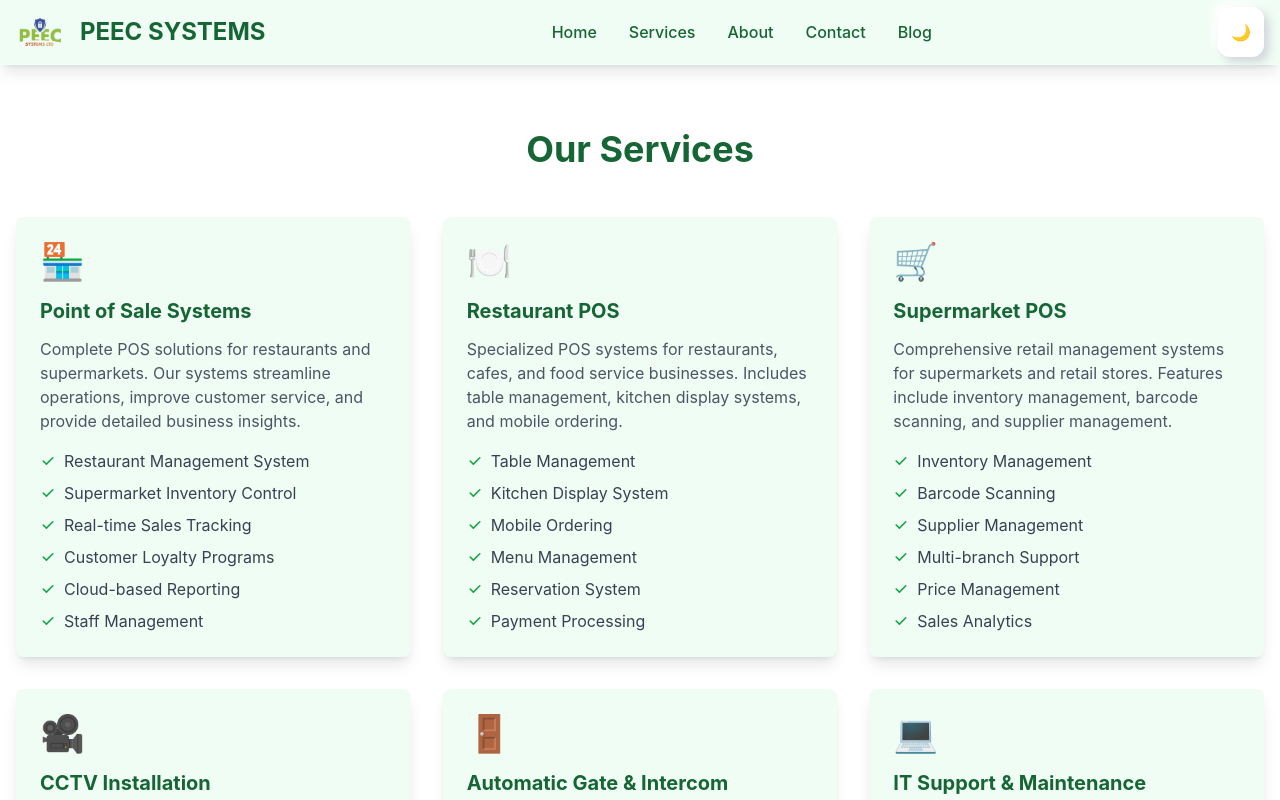
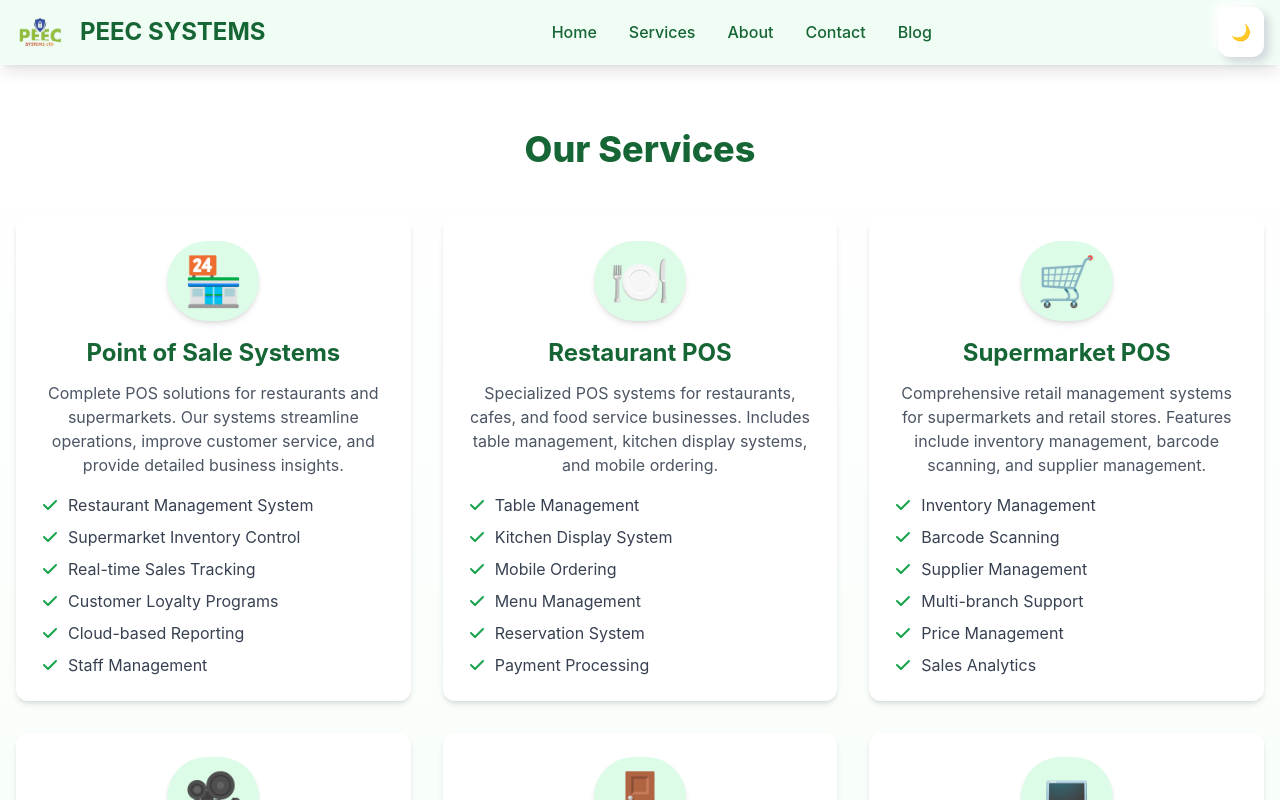
Before and after one commit to Vaniahchristian/peec, a React (Vite) app in the folder peec/: page /services in a window 1280 px wide. Shown: the top 800 px of the page. Built offline with nearby package versions, Linux system fonts and the light colour scheme.

Commit message:
new service

```diff
--- a/peec/src/pages/Services.jsx
+++ b/peec/src/pages/Services.jsx
@@ -119,66 +119,55 @@ const services = [
 
 const Services = () => {
   return (
-    <div className="bg-white dark:bg-gray-900 flex-grow w-full">
-      <div className="w-full px-4 py-16">
+    <div className="bg-gradient-to-b from-white to-green-50 dark:from-gray-800 dark:to-gray-900 py-16 flex-grow w-full">
+      <div className="w-full px-4">
         <motion.div
           initial={{ opacity: 0, y: 20 }}
           animate={{ opacity: 1, y: 0 }}
           transition={{ duration: 0.5 }}
         >
-          <h1 className="text-4xl font-bold text-center text-green-800 dark:text-green-400 mb-12">Our Services</h1>
+          {/* Section Header */}
+          <h1 className="text-4xl font-extrabold text-center text-green-800 dark:text-green-400 mb-12">
+            Our Services
+          </h1>
 
-          {/* Featured Service */}
-          {/* <div className="mb-16">
-            <div className="bg-green-50 dark:bg-gray-800 rounded-lg p-8 shadow-xl">
-              <h2 className="text-3xl font-bold text-green-800 dark:text-green-400 mb-4">
-                Complete POS Solutions
-              </h2>
-              <p className="text-xl text-gray-600 dark:text-gray-300 mb-6">
-                Transform your business with our state-of-the-art Point of Sale systems,
-                specifically designed for restaurants and supermarkets. Get everything you
-                need to streamline operations and boost your business growth.
-              </p>
-              <div className="grid md:grid-cols-2 gap-4">
-                <div className="bg-white dark:bg-gray-700 p-4 rounded-lg">
-                  <h3 className="text-xl font-bold text-green-800 dark:text-green-400 mb-2">For Restaurants</h3>
-                  <ul className="space-y-2 text-gray-600 dark:text-gray-300">
-                    <li className="flex items-center">✓ Table Management</li>
-                    <li className="flex items-center">✓ Kitchen Display Systems</li>
-                    <li className="flex items-center">✓ Mobile Ordering</li>
-                  </ul>
-                </div>
-                <div className="bg-white dark:bg-gray-700 p-4 rounded-lg">
-                  <h3 className="text-xl font-bold text-green-800 dark:text-green-400 mb-2">For Supermarkets</h3>
-                  <ul className="space-y-2 text-gray-600 dark:text-gray-300">
-                    <li className="flex items-center">✓ Inventory Control</li>
-                    <li className="flex items-center">✓ Barcode Integration</li>
-                    <li className="flex items-center">✓ Multi-branch Management</li>
-                  </ul>
-                </div>
-              </div>
-            </div>
-          </div>
-          */}
-
-          {/* All Services Grid */}
-          <div className="grid md:grid-cols-2 lg:grid-cols-3 gap-8">
+          {/* Services Grid */}
+          <div className="grid sm:grid-cols-2 lg:grid-cols-3 gap-8">
             {services.map((service, index) => (
               <motion.div
                 key={index}
                 initial={{ opacity: 0, y: 20 }}
                 animate={{ opacity: 1, y: 0 }}
                 transition={{ delay: index * 0.2 }}
-                className="bg-green-50 dark:bg-gray-800 rounded-lg p-6 shadow-lg hover:shadow-xl transition"
+                className="group bg-white dark:bg-gray-800 rounded-xl p-6 shadow-md hover:shadow-lg transition-transform duration-300 hover:scale-105"
               >
-                <div className="text-4xl mb-4">{service.icon}</div>
-                <h3 className="text-xl font-bold text-green-800 dark:text-green-400 mb-3">{service.title}</h3>
-                <p className="text-gray-600 dark:text-gray-300 mb-4">{service.description}</p>
+                <div className="flex items-center justify-center mb-4">
+                  <div className="text-5xl bg-green-100 dark:bg-green-900 text-green-800 dark:text-green-400 p-4 rounded-full shadow-md">
+                    {service.icon}
+                  </div>
+                </div>
+                <h3 className="text-2xl font-bold text-green-800 dark:text-green-400 text-center mb-3">
+                  {service.title}
+                </h3>
+                <p className="text-gray-600 dark:text-gray-300 text-center mb-4">
+                  {service.description}
+                </p>
                 <ul className="space-y-2">
                   {service.features.map((feature, idx) => (
-                    <li key={idx} className="flex items-center text-gray-700 dark:text-gray-300">
-                      <svg className="w-4 h-4 mr-2 text-green-600 dark:text-green-400" fill="currentColor" viewBox="0 0 20 20">
-                        <path fillRule="evenodd" d="M16.707 5.293a1 1 0 010 1.414l-8 8a1 1 0 01-1.414 0l-4-4a1 1 0 011.414-1.414L8 12.586l7.293-7.293a1 1 0 011.414 0z" clipRule="evenodd"/>
+                    <li
+                      key={idx}
+                      className="flex items-center text-gray-700 dark:text-gray-300"
+                    >
+                      <svg
+                        className="w-5 h-5 mr-2 text-green-600 dark:text-green-400"
+                        fill="currentColor"
+                        viewBox="0 0 20 20"
+                      >
+                        <path
+                          fillRule="evenodd"
+                          d="M16.707 5.293a1 1 0 010 1.414l-8 8a1 1 0 01-1.414 0l-4-4a1 1 0 011.414-1.414L8 12.586l7.293-7.293a1 1 0 011.414 0z"
+                          clipRule="evenodd"
+                        />
                       </svg>
                       {feature}
                     </li>
```
